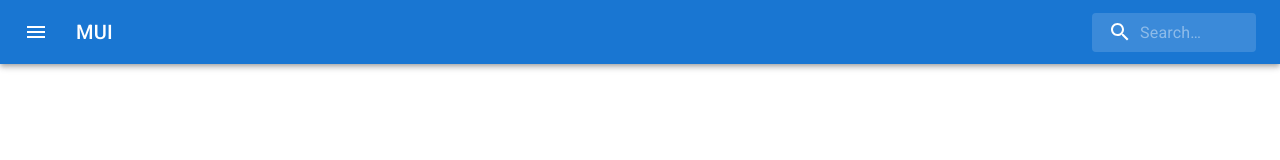
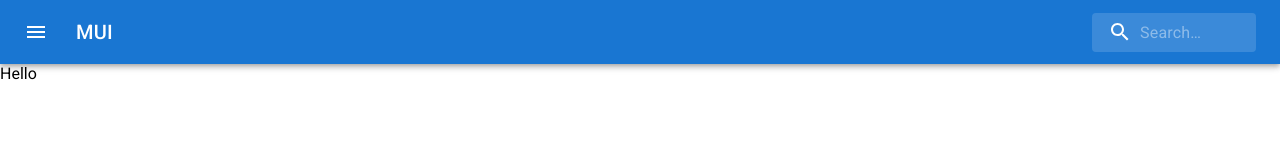
Before and after one commit to huyviet1995/react-material-ui-tutorial, a React (Create React App) app: page /1 in a window 1280 px wide. Before the commit this address had no page. Shown: the top 160 px of the page. Built offline with nearby package versions, Linux system fonts and the light colour scheme.

Commit message:
Create the basic tour page

```diff
--- a/src/App.js
+++ b/src/App.js
@@ -2,6 +2,7 @@ import "./App.css";
 import Home from "./pages/Homes";
 import { BrowserRouter, Routes, Route } from 'react-router-dom';
 import SearchAppBar from "./components/Appbar";
+import Tour from "./pages/Tour";
 
 function App() {
     return (
@@ -10,6 +11,7 @@ function App() {
             <BrowserRouter>
                 <Routes>
                     <Route path="/" element={<Home/>} />
+                    <Route path="/:id" element={<Tour />} />
                 </Routes>
             </BrowserRouter>
         </div>
--- /dev/null
+++ b/src/pages/Tour.jsx
@@ -0,0 +1,7 @@
+const Tour = () => {
+    return (
+        <div>Hello</div>
+    )
+}
+
+export default Tour;
```
